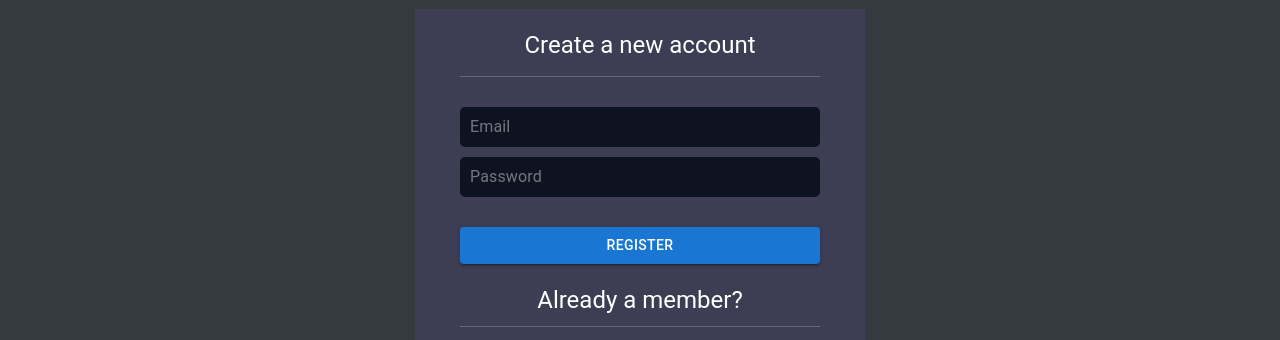
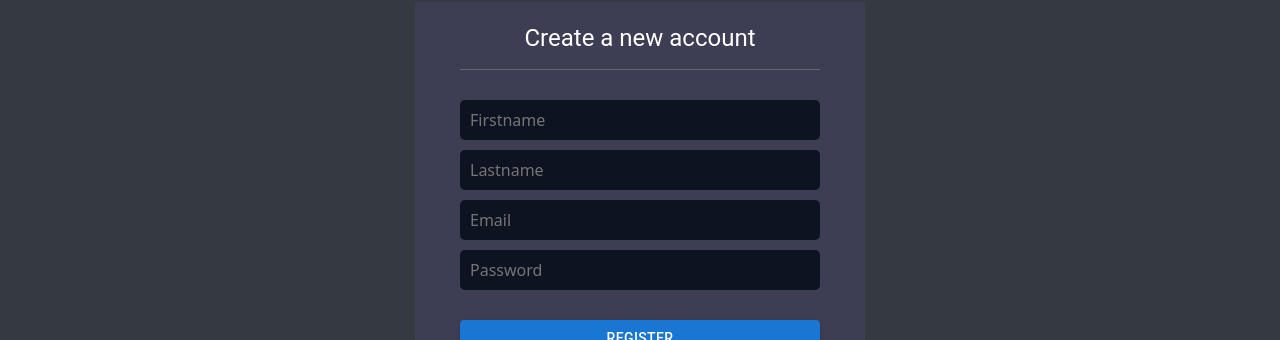
Before and after one commit to EnisAsani/GameOn, a React (Vite) app: page /register in a window 1280 px wide. Shown: the part 277-617 px from the top of the page. Built offline with nearby package versions, Linux system fonts and the light colour scheme; no server answers; the HTML template or start-up script is replaced by a standard one.

Commit message:
implemented login_logout

```diff
--- a/src/components/GraphicCardProduct.tsx
+++ b/src/components/GraphicCardProduct.tsx
@@ -29,7 +29,7 @@ export const GraphicCardProduct = (props: GraphicCardProps) => {
     }} >
         <div onClick={()=> navigate(`/gpu/${props.id}`)} style={{overflow:"hidden", borderRadius:"10px"}}>
         {/* <img loading="lazy" className="graphicImg" src={baseImgUrl + props.imgUrl.toLowerCase() || "https://media.istockphoto.com/id/1314343964/photo/top-end-system-unit-for-gaming-computer-close-up.jpg?s=2048x2048&w=is&k=20&c=gz1quan2pGMzCMIYUfzfxCSGgCz0asnPNu0B3rclQTI="}/> */}
-        <LazyLoadImage className="graphicImg" src={baseImgUrl + props.imgUrl.toLowerCase()} effect="blur"/>
+        <LazyLoadImage className="graphicImg" src={baseImgUrl + props.imgUrl?.toLowerCase()} effect="blur"/>
         </div>
         <Typography sx={{padding:"10px 0 0 0", lineHeight:"1.5rem"}} variant="h5" fontSize="1.4rem" color="white">{props.name}</Typography>
         {/* <Typography variant="h6" fontSize=".8rem" color="white">{props.name}</Typography> */}
--- a/src/components/ProcessorProduct.tsx
+++ b/src/components/ProcessorProduct.tsx
@@ -31,7 +31,7 @@ export const ProcessorProduct = (props : ProcessorProps) => {
     }} >
         <div onClick={()=> navigate(`/cpu/${props.id}`)} style={{overflow:"hidden", borderRadius:"10px"}}>
         {/* <img loading="lazy" className="processorImg" style={{objectFit:"cover", borderRadius:"10px", aspectRatio:"16/9"}} width="100%" src={baseImgUrl + props.imgUrl || "https://media.istockphoto.com/id/1314343964/photo/top-end-system-unit-for-gaming-computer-close-up.jpg?s=2048x2048&w=is&k=20&c=gz1quan2pGMzCMIYUfzfxCSGgCz0asnPNu0B3rclQTI="}/> */}
-        <LazyLoadImage className="processorImg" src={baseImgUrl + props.imgUrl.toLowerCase()} effect="blur"/>
+        <LazyLoadImage className="processorImg" src={baseImgUrl + props.imgUrl?.toLowerCase()} effect="blur"/>
         </div>
         <Typography sx={{padding:"10px 0 0 0", lineHeight:"1.5rem"}} variant="h5" fontSize="1.4rem" color="white">{props.name}</Typography>
         <Typography variant="h6" fontSize=".8rem" color="white">{processorEnum[props.processorBrand].toUpperCase()}</Typography>
--- a/src/pages/Register.tsx
+++ b/src/pages/Register.tsx
@@ -1,9 +1,42 @@
-import { Box, Button, Divider, InputBase, Typography } from "@mui/material"
-import React from "react"
+import { Box, Button, Divider, Typography } from "@mui/material"
+import React,{useRef} from "react"
 import { useNavigate } from "react-router-dom"
+import { RegisterUser } from "../services/authService"
 
  const Register = () => {
     const navigate = useNavigate()
+    const emailInput = useRef<any>()
+    const passwordInput = useRef<any>()
+    const FirstNameInput = useRef<any>()
+    const LastNameInput = useRef<any>()
+
+
+    const handleRegister = async () => {
+        if(!emailInput.current.value || !passwordInput.current.value ||
+             !FirstNameInput.current.value || !LastNameInput.current.value) {
+                console.log("invalid");
+             } else {
+                const userData = {
+                    "firstName": FirstNameInput.current.value,
+                      "lastName": LastNameInput.current.value,
+                      "role": "user",
+                      "email": emailInput.current.value,
+                      "password": passwordInput.current.value
+                }
+                    const apiResponse =await RegisterUser(userData)
+                    console.log(apiResponse);
+
+             }
+    }
+
+//     "firstName": "string",
+//   "lastName": "string",
+//   "role": "string",
+//   "email": "string",
+//   "password": "string"
+
+
+
     return <React.Fragment>
 
     <Box sx={{display:"flex",alignItems:"center",justifyContent:"center", height:"90vh", flexDirection:"column"}}>
@@ -13,17 +46,28 @@ import { useNavigate } from "react-router-dom"
     gap:"10px", alignItems:"center", padding:"0 0 25px 0"}}>
         <Typography sx={{padding:"20px 0 5px 0"}} variant="h5" color="white">Create a new account</Typography>
         <Divider sx={{background:"white", width:"80%", margin:"0 0 20px 0"}}/>
-        <InputBase placeholder="Email" type="text"
+        {/* <InputBase placeholder="Email" type="text"
         sx={{width:"80%", height:"40px",color:"white",
         padding:"0 0 0 10px",
         background:"#0d1321", borderRadius:"5px",
-        border:"none"}}/>
-        <InputBase placeholder="Password" type="text"
-        sx={{width:"80%", height:"40px",color:"white",
+        border:"none"}}/> */}
+        <input style={{width:"80%", height:"40px",color:"white",
+        padding:"0 0 0 10px",
+        background:"#0d1321", borderRadius:"5px",
+        border:"none"}} ref={FirstNameInput} type="text" placeholder="Firstname"/>
+        <input style={{width:"80%", height:"40px",color:"white",
+        padding:"0 0 0 10px",
+        background:"#0d1321", borderRadius:"5px",
+        border:"none"}} ref={LastNameInput} type="text" placeholder="Lastname"/>
+        <input style={{width:"80%", height:"40px",color:"white",
+        padding:"0 0 0 10px",
+        background:"#0d1321", borderRadius:"5px",
+        border:"none"}} ref={emailInput} type="email" placeholder="Email"/>
+        <input style={{width:"80%", height:"40px",color:"white",
         background:"#0d1321", borderRadius:"5px",
         padding:"0 0 0 10px",
-        border:"none", margin:"0 0 20px 0"}}/>
-        <Button sx={{width:"80%", margin:"0 0 10px 0"}} variant="contained">Register</Button>
+        border:"none", margin:"0 0 20px 0"}} ref={passwordInput} type="password" placeholder="Password"/>
+        <Button onClick={handleRegister} sx={{width:"80%", margin:"0 0 10px 0"}} variant="contained">Register</Button>
         <Typography variant="h5" color="white">Already a member? </Typography>
         <Divider sx={{background:"white", width:"80%", margin:"0 0 5px 0"}}/>
         <Button onClick={()=> navigate("/signin")} sx={{width:"80%"}} variant="outlined">Sign In</Button>
--- a/src/pages/SignIn.tsx
+++ b/src/pages/SignIn.tsx
@@ -1,8 +1,39 @@
-import { Box, Button, Divider, InputBase, Typography } from "@mui/material"
+import { Box, Button, Divider, Typography } from "@mui/material"
 import { useNavigate } from "react-router-dom"
+import { useRef } from "react"
+import { Login } from "../services/authService"
+import { useShoppingCart } from "../context/ShoppingCartContext"
 
 export const SignIn = () => {
     const navigate = useNavigate()
+    const emailInput = useRef<any>()
+    const passwordInput = useRef<any>()
+    const {logInUser} = useShoppingCart()
+
+    const handleLogin = async() => {
+        if(!emailInput.current.value || !passwordInput.current.value) {
+            console.log("invalid");
+        } else {
+            try {
+            const userLogin = {
+                "userName": emailInput.current.value,
+                "password": passwordInput.current.value
+            }
+            const apiResponse = await Login(userLogin);
+            logInUser(apiResponse)
+            // localStorage.setItem("user", JSON.stringify(apiResponse))
+            // console.log("logged in");
+            navigate('/')
+            // console.log(apiResponse);
+            // console.log(apiResponse.expires);
+            // console.log(Date.now() > apiResponse.expires);
+
+        }
+            catch (error:any){
+                console.log(error);
+            }
+        }
+    }
     return <Box sx={{display:"flex",alignItems:"center",justifyContent:"center", height:"90vh", flexDirection:"column"}}>
         <Typography sx={{padding:"0 0 20px 0"}} color="white" variant="h3">Your Account</Typography>
     <Box sx={{background:"#3D3D54", minHeight:{xs:"50vh", sm:"60vh"},
@@ -10,17 +41,20 @@ export const SignIn = () => {
     gap:"10px", alignItems:"center", padding:"0 0 25px 0"}}>
         <Typography sx={{padding:"20px 0 5px 0"}} variant="h5" color="white">Sign In</Typography>
         <Divider sx={{background:"white", width:"80%", margin:"0 0 20px 0"}}/>
-        <InputBase placeholder="Email" type="text"
+        {/* <InputBase ref={emailInput} placeholder="Email" type="text"
         sx={{width:"80%", height:"40px",color:"white",
         padding:"0 0 0 10px",
         background:"#0d1321", borderRadius:"5px",
-        border:"none"}}/>
-        <InputBase placeholder="Password" type="text"
-        sx={{width:"80%", height:"40px",color:"white",
+        border:"none"}}/> */}
+        <input style={{width:"80%", height:"40px",color:"white",
+        padding:"0 0 0 10px",
+        background:"#0d1321", borderRadius:"5px",
+        border:"none"}} ref={emailInput} type="text" placeholder="email"/>
+               <input style={{width:"80%", height:"40px",color:"white",
         background:"#0d1321", borderRadius:"5px",
         padding:"0 0 0 10px",
-        border:"none", margin:"0 0 20px 0"}}/>
-        <Button sx={{width:"80%", margin:"0 0 10px 0"}} variant="contained">Sign In</Button>
+        border:"none", margin:"0 0 20px 0"}} ref={passwordInput} type="password" placeholder="password"/>
+        <Button onClick={handleLogin} sx={{width:"80%", margin:"0 0 10px 0"}} variant="contained">Sign In</Button>
         <Typography variant="h5" color="white">Not Registered yet ? </Typography>
         <Divider sx={{background:"white", width:"80%", margin:"0 0 5px 0"}}/>
         <Button onClick={()=> navigate("/register")} sx={{width:"80%"}} variant="outlined">Register here</Button>
--- /dev/null
+++ b/src/services/authService.ts
@@ -0,0 +1,14 @@
+import axios from "axios"
+
+const _registerApiUrl = "https://localhost:7122/api/User/register"
+const _loginApiUrl = "https://gameonapi.azurewebsites.net/api/User/login"
+
+export const RegisterUser = async (userData:any) => {
+   const response = await axios.post(_registerApiUrl,userData)
+   return response.data;
+}
+
+export const Login = async (userLogin:any) => {
+    const response = await axios.post(_loginApiUrl, userLogin)
+    return response.data;
+}
```
Also changed, not shown: src/components/Header.tsx (+10 -2 lines), src/context/ShoppingCartContext.tsx (+30 -3 lines).
